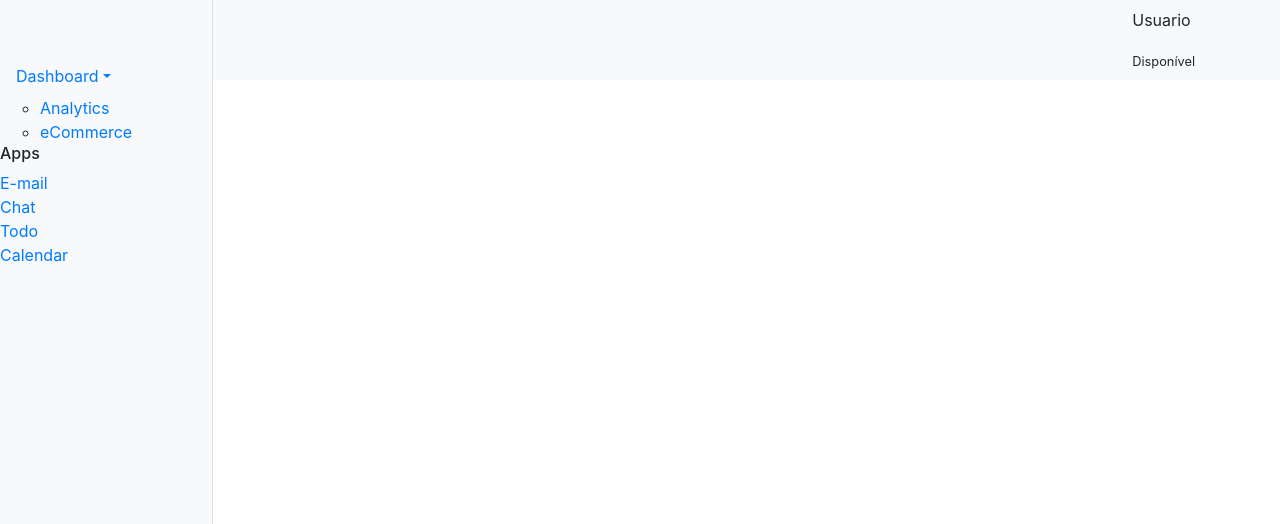
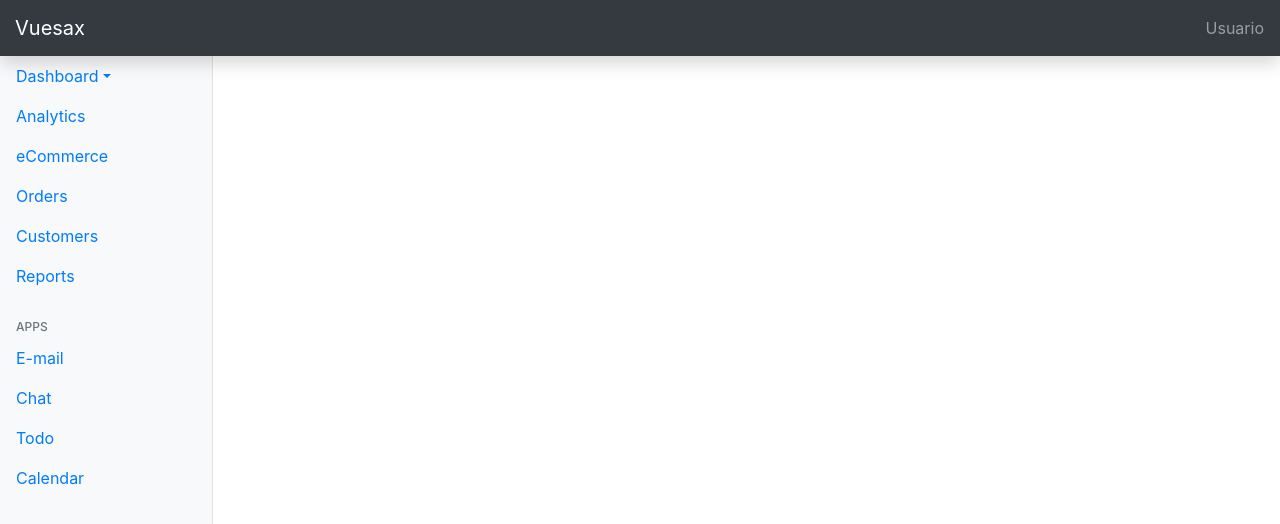
Before and after one commit to TecJP/Atividades, a plain HTML site: page _Side_Navbar/index.html in a window 1280 px wide. Both pictures are taken after a click on the button "Dashboard". Shown: the top 524 px of the page. Drawn offline with nearby package versions, Linux system fonts and the light colour scheme.

Commit message:
adicionei mais links ao dropdown da sidebar e troquei as classes das LI e das Ancoras

```diff
--- a/_Side_Navbar/index.html
+++ b/_Side_Navbar/index.html
@@ -12,58 +12,55 @@
     <link rel="stylesheet" href="https://stackpath.bootstrapcdn.com/bootstrap/4.1.3/css/bootstrap.min.css" integrity="sha384-MCw98/SFnGE8fJT3GXwEOngsV7Zt27NXFoaoApmYm81iuXoPkFOJwJ8ERdknLPMO" crossorigin="anonymous">
 </head>
 <body>
-    <nav class="navbar navbar-expand-lg navbar-light bg-light">
-        <div class="collapse navbar-collapse justify-content-end container">
-            <ul class="navbar-nav">
-                <li class="nav-item">
-                </li>
-                <li class="nav-item">
-                </li>
-                <li class="nav-item">
-                </li>
-                <li class="nav-item">
-                </li>
-                <li class="nav-item">
-                </li>
-                <li class="nav-item">
-                    <div>
-                        <p>Usuario</p>
-                        <small>Disponível</small>
-                    </div>
+    <nav class="navbar navbar-dark fixed-top bg-dark flex-md-nowrap p-0 shadow">
+        <a class="navbar-brand col-sm-3 col-md-2 mr-0" href="#home">Vuesax</a>
+            <ul class="navbar-nav px-3">
+                <li class="nav-link text-nowrap">
+                    <a class="nav-link" href="#">Usuario</a>
                 </li>
             </ul>
-        </div>
     </nav>
     <div class="container-fluid">
         <div class="row">
             <nav class="col-md-2 d-none d-md-block bg-light sidebar" id="sidebar">
                 <div class="sidebar-sticky">
                     <ul class="nav flex-column">
-                        <li class="nav-item dropdown">
+                        <li class="nav-item dropdown active">
                             <a class="nav-link dropdown-toggle"  data-toggle="collapse" href="#collapseExample" role="button" aria-expanded="false" aria-controls="collapseExample">Dashboard</a>
                             <div class="collapse" id="collapseExample">
-                                    <ul>
-                                        <li>
-                                            <a class="nav-item" href="#">Analytics</a>
+                                    <ul class="nav flex-column">
+                                        <li class="nav-item">
+                                            <a class="nav-link" href="#">Analytics</a>
                                         </li>
-                                        <li>
-                                            <a class="nav-item" href="#">eCommerce</a>
+                                        <li class="nav-item">
+                                            <a class="nav-link" href="#">eCommerce</a>
+                                        </li>
+                                        <li class="nav-item">
+                                            <a class="nav-link" href="#">Orders</a>
+                                        </li>
+                                        <li class="nav-item">
+                                            <a class="nav-link" href="#">Customers</a>
+                                        </li>
+                                        <li class="nav-item">
+                                            <a class="nav-link" href="#">Reports</a>
                                         </li>
                                     </ul>
                                 </div>
                         </li>
-                        <h6><span>Apps</span></h6>
+                        <h6 class="sidebar-heading justify-content-between align-items-center px-3 mt-4 mb-1 text-muted">
+                            <span>Apps</span>
+                        </h6>
                         <li class="nav-item">
-                            <a href="#">E-mail</a>
+                            <a class="nav-link" href="#">E-mail</a>
                         </li>
                         <li class="nav-item">
-                            <a href="#">Chat</a>
+                            <a class="nav-link" href="#">Chat</a>
                         </li>
                         <li class="nav-item">
-                            <a href="#">Todo</a>
+                            <a class="nav-link" href="#">Todo</a>
                         </li>
                         <li class="nav-item">
-                            <a href="#">Calendar</a>
+                            <a class="nav-link" href="#">Calendar</a>
                         </li>
                     </ul>
                 </div>
```
